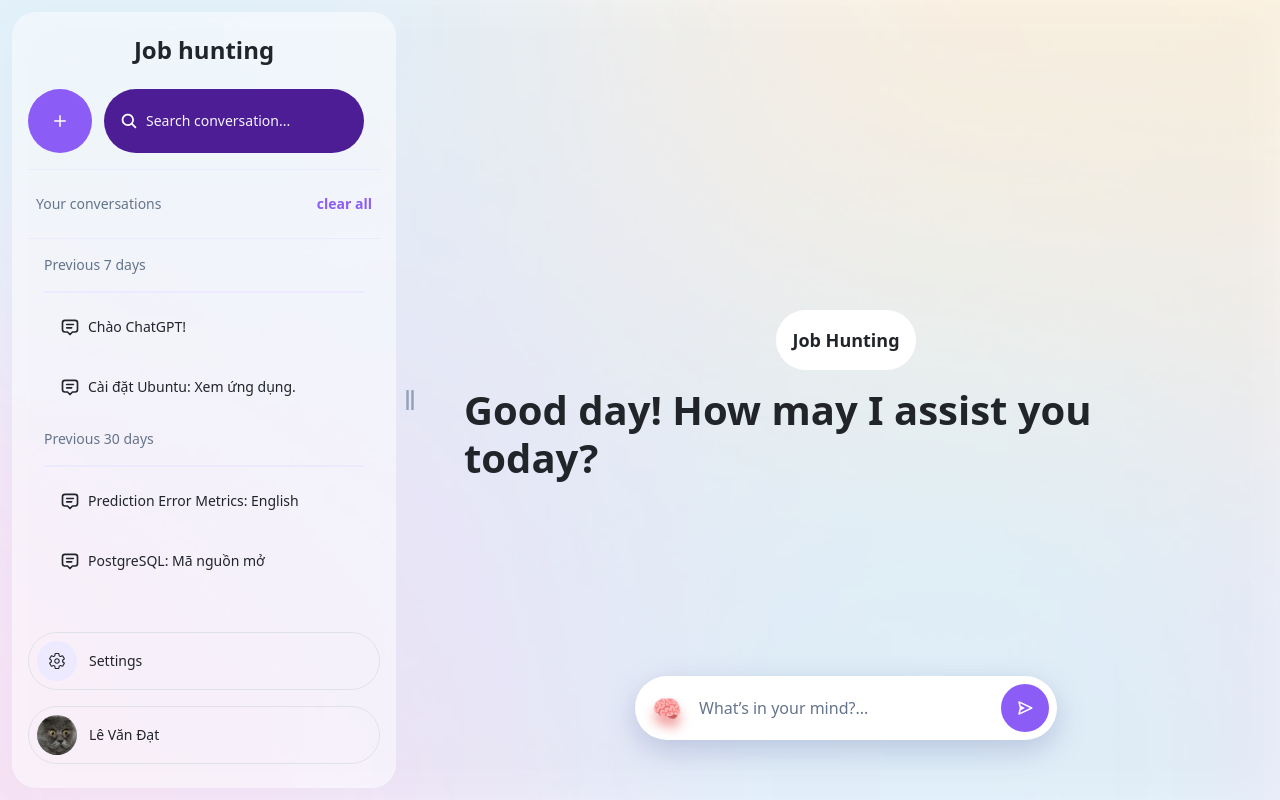
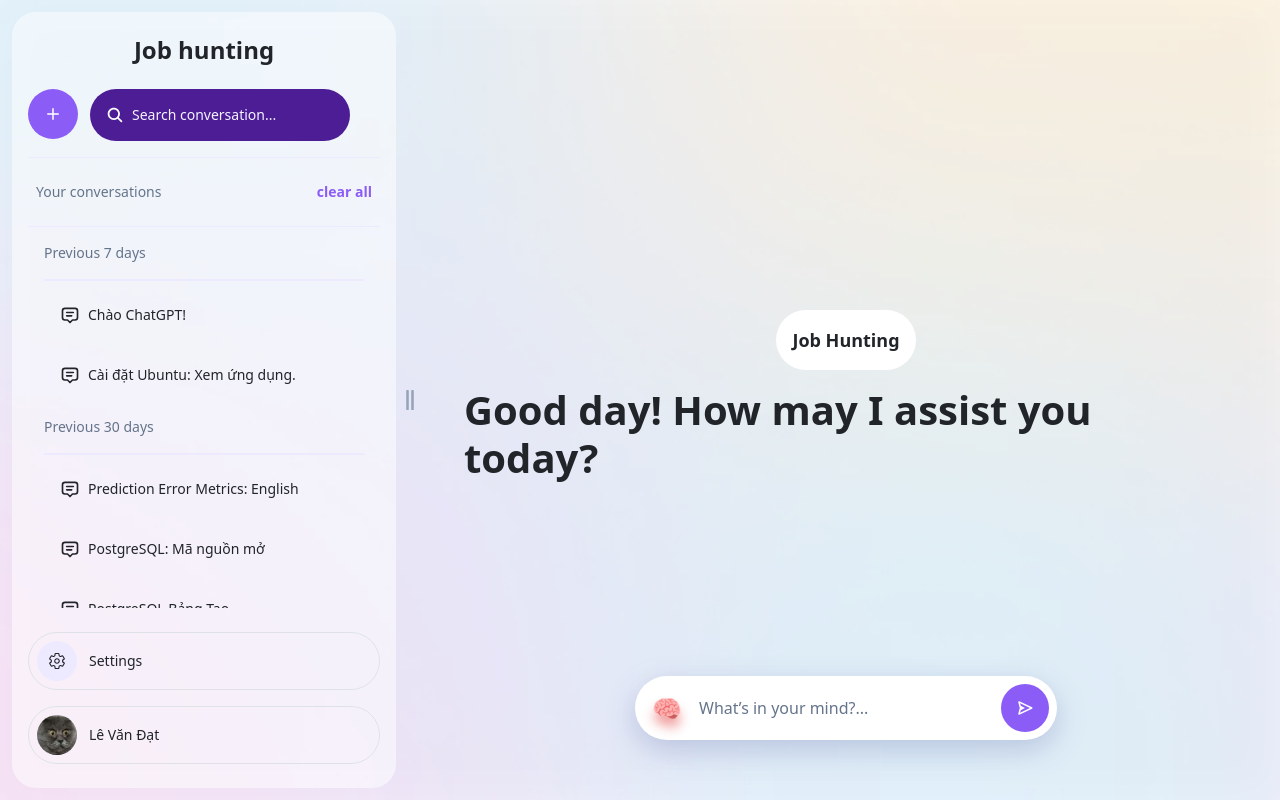
Before and after one commit to levandattt/job_hunting_client, a React (Create React App) app: page / in a window 1280 px wide. Built offline with nearby package versions, Linux system fonts and the light colour scheme.

Commit message:
fix: sidebar btn

```diff
--- a/src/pages/HomePage/components/Sidebar.jsx
+++ b/src/pages/HomePage/components/Sidebar.jsx
@@ -155,12 +155,12 @@ const Sidebar = ({className,children, data}) => {
                                 </div>
                             </div>
                             {/* sidebar button */}
-                            <div className={' flex w-full h-15 transition-width easy-in-out'}>
-                                <div className={`${!isSidebarBtnClose?'w-full':'w-16'} transition-all ease-out mr-3 `}>
-                                    <Button2 className={`text-white p-2 h-16 min-w-16 w-full rounded-full bg-violet-300`} icon={<FiPlus/>} onClick={onNewChatBtnClick} iconOnly={isSidebarBtnClose}>New Chat</Button2>
+                            <div className={' flex w-full h-15 transition-all easy-in-out'}>
+                                <div className={`${!isSidebarBtnClose?'w-full':'w-15'} transition-all ease-out mr-3 `}>
+                                    <Button2 className={`text-white p-2 h-15 min-w-15 w-full rounded-full bg-violet-300`} icon={<FiPlus/>} onClick={onNewChatBtnClick} iconOnly={isSidebarBtnClose}>New Chat</Button2>
                                 </div>
-                                <div className={`${isSidebarBtnClose?'w-full':'w-16'} transition-all ease-out`}>
-                                    <Input2 className={`text-white p-2 h-16 min-w-16 ${!isSidebarBtnClose?'w-full':''} rounded-full bg-violet-900 `} icon={<IoSearch/>} onClick={onSearchBtnClick} iconOnly={!isSidebarBtnClose} placeholder={'Search conversation...'}/>
+                                <div className={`${isSidebarBtnClose?'w-full':'w-15'} transition-all ease-out`}>
+                                    <Input2 className={`text-white p-2 h-15 min-w-15 ${!isSidebarBtnClose?'w-full':''} rounded-full bg-violet-900 `} icon={<IoSearch/>} onClick={onSearchBtnClick} iconOnly={!isSidebarBtnClose} placeholder={'Search conversation...'}/>
                                 </div>
                             </div>
 
```
